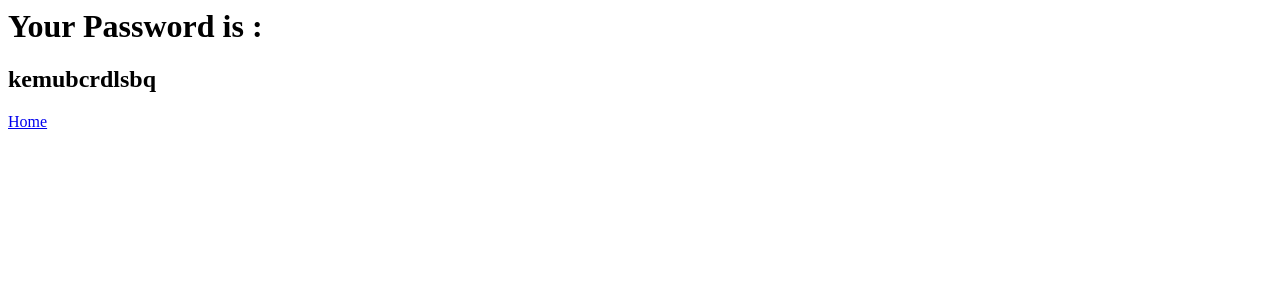
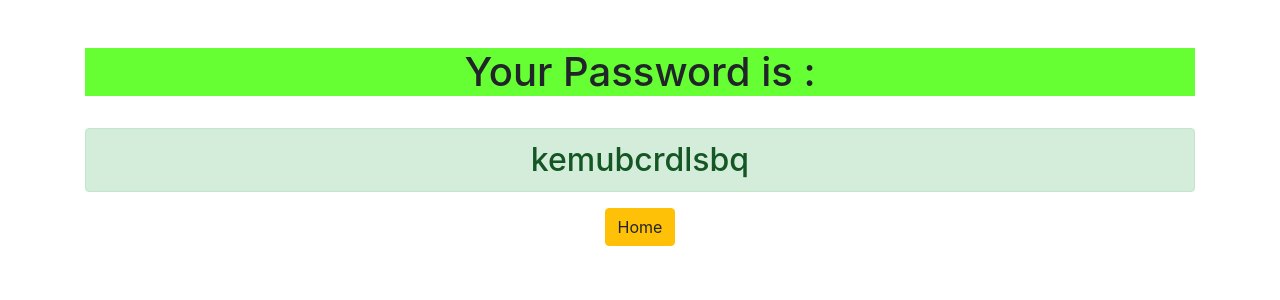
Before and after one commit to Pooryamn/Django_PassGenerator, a Django app: page /GeneratedPassword/ in a window 1280 px wide. Shown: the top 300 px of the page. Run offline with Django 3.2, Linux system fonts and the light colour scheme; some libraries are stand-ins or nearby versions.

Commit message:
Design password page using bootstrap

```diff
--- a/Generator/templates/generator/password.html
+++ b/Generator/templates/generator/password.html
@@ -1,3 +1,11 @@
-<h1>Your Password is : </h1>
-<h2> {{password}} </h2>
-<a href="{% url 'home' %}">Home</a>
+<link rel="stylesheet" href="https://stackpath.bootstrapcdn.com/bootstrap/4.4.1/css/bootstrap.min.css" integrity="sha384-Vkoo8x4CGsO3+Hhxv8T/Q5PaXtkKtu6ug5TOeNV6gBiFeWPGFN9MuhOf23Q9Ifjh" crossorigin="anonymous">
+
+<div class="container text-center">
+
+    <br>
+    <br>
+    <h1 style="background-color:rgb(102, 255, 51);">Your Password is : </h1>
+    <br>
+    <h2 class="alert alert-success"> {{password}} </h2>
+    <a href="{% url 'home' %}" class="btn btn-warning">Home</a>
+</div>
```
